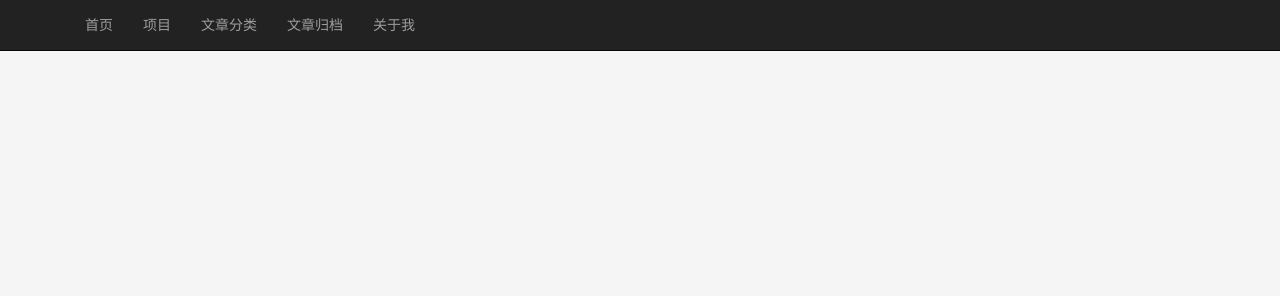
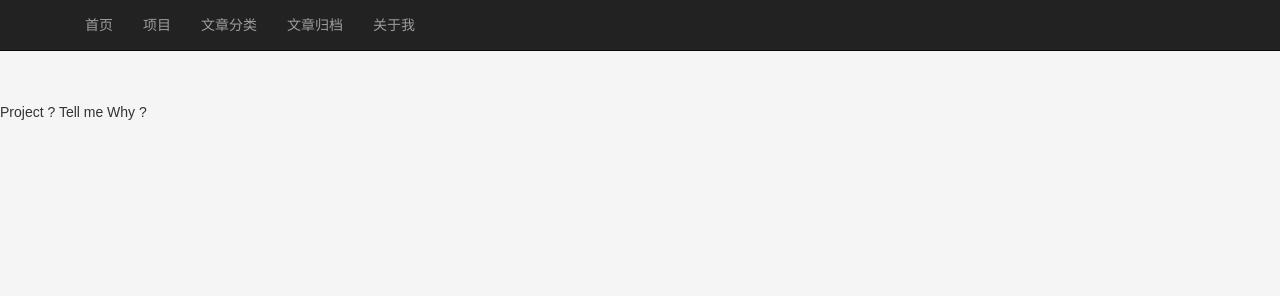
Before and after one commit to jinchangle/xiashuangxi.github.io, a Jekyll site: the page built from project/index.html, in a window 1280 px wide. Shown: the top 296 px of the page. Built offline with Jekyll 4.4.1, drawn with Linux system fonts in a browser that asks for light colours; nearby versions of some CDN libraries; comment, search, counter and statistics services are not loaded.

Commit message:
Changes to be committed: 	modified:   _layouts/project/default.html

```diff
--- a/_layouts/project/default.html
+++ b/_layouts/project/default.html
@@ -5,7 +5,7 @@
 {% include nav_menu.html %}
 <!-- Begin page content -->
 
-<p>Project ? Tell me Why ?</p>
+<p style="padding-top:100px;">Project ? Tell me Why ?</p>
 </div>
     <footer class="footer">
         <div class="container" style="padding-top:20px">
```
